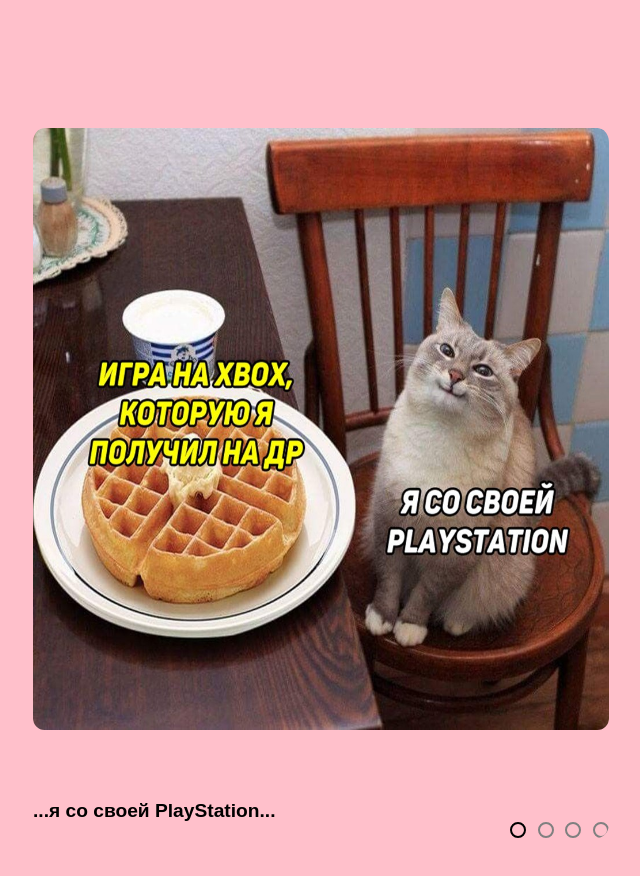
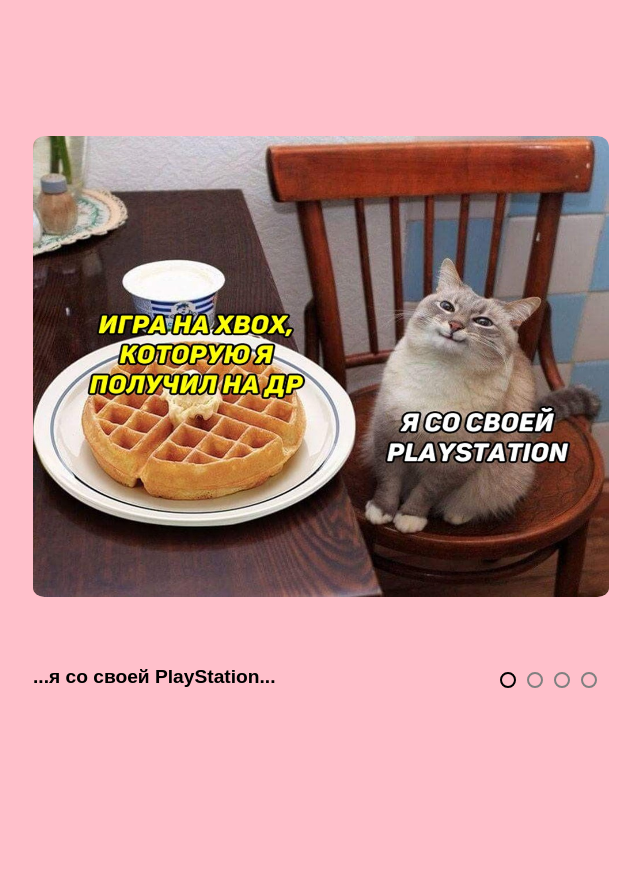
Before and after one commit to Honeychka/cssMemSlider, a plain HTML site: page cssMemSlider/index.html in a window 1280 px wide. Shown: the whole page, without its empty margins (319-959 px from the left). After the commit the page ends 848 px from the top, so only its background shows below. Drawn offline with Linux system fonts and the light colour scheme.

Commit message:
fix: fix little mistakes (Sun, May 15, 2022 06:46:00 PM)

```diff
--- a/cssMemSlider/style.css
+++ b/cssMemSlider/style.css
@@ -14,8 +14,8 @@ input{
     align-items: center;
     justify-content: center;
     width: 45%;
-    height: 70%;
-    margin: 10% auto;
+    height: 90vh;
+    margin: 5% auto;
 }
 .slider{
     display: flex;
@@ -23,11 +23,11 @@ input{
     border-radius: 2%;
     overflow: hidden;
     max-width: 80vw;
-    height: 100%;
+    height: 80%;
 }
 .slider__items{
     width: 400%;
-    height: 100%;
+    height: 80%;
     display: flex;
 }
 .item{
@@ -36,10 +36,11 @@ input{
 }
 .item img{
     border-radius: 2%;
-    max-width: 100%;
+    width: 100%;
     height: 100%;
 }
 .navigation{
+    margin-right: 2%;
     display: flex;
     justify-content: end;
 }
@@ -58,7 +59,7 @@ input{
 }
 .slider__text{
     width: 400%;
-    height: 100%;
+    height: 13%;
     display: flex;
     transition: all 0.1s ease-in-out;
 }
@@ -108,7 +109,7 @@ input{
 	border: 2px solid gray;
     background-color: gray;
 }
-@media (max-width: 750px) {
+@media (max-width: 768px) {
     .navigation{
         justify-content: center;
         margin-top: 5%;
```
